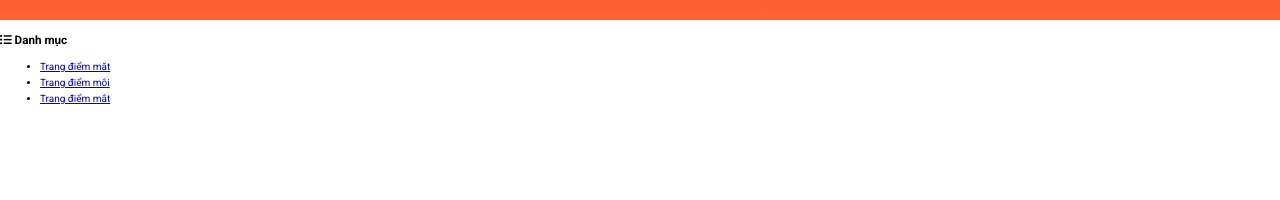
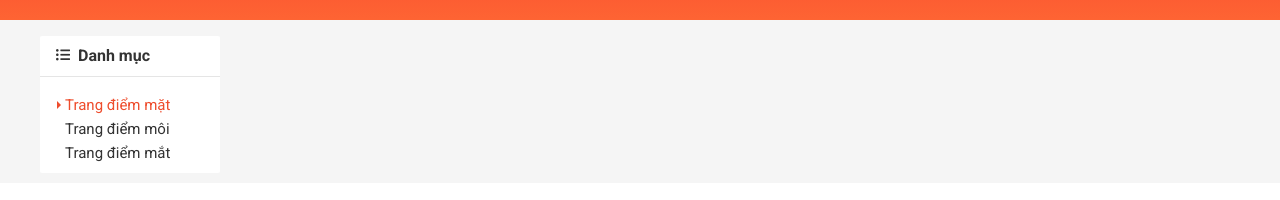
Before and after one commit to vietduc3001/shopee, a plain HTML site: page index.html in a window 1280 px wide. Shown: the part 100-300 px from the top of the page. Drawn offline with nearby package versions, Linux system fonts and the light colour scheme.

Commit message:
21:37 05/12/2021 laptop

```diff
--- a/assests/css/base.css
+++ b/assests/css/base.css
@@ -36,7 +36,23 @@ html {
 .grid__row {
     display: flex;
     flex-wrap: wrap;
+    margin-left: -12px;
+    margin-right: -12px;
 }
+
+/* Test */
+.grid__column-2 {
+    padding-left: 12px;
+    padding-right: 12px;
+    width: 16.667%;
+}
+
+.grid__column-8 {
+    padding-left: 12px;
+    padding-right: 12px;
+    width: 83.333%;
+}
+
 
 /* Animation */
 @keyframes fadeIn {
--- a/assests/css/main.css
+++ b/assests/css/main.css
@@ -837,3 +837,67 @@ border-radius: 2px;
     color: var(--text-color);
     line-height: 38px;
 }
+
+/* App container */
+.app__container {
+    background-color: #f5f5f5;
+}
+
+.category {
+    background-color: var(--white-color);
+    border-radius: 2px;
+}
+
+.category__heading {
+    font-size: 1.6rem;
+    color: var(--text-color);
+    padding: 12px 16px;
+    border-bottom: 1px solid rgba(0, 0, 0, 0.1);
+}
+
+.category__heading-icon {
+    font-size: 1.4rem;
+    margin-right: 4px;
+    position: relative;
+    top: -1px;
+}
+
+.category-list {
+    padding: 0 0 8px 0;
+    list-style: none;
+    margin-left: 9px;
+}
+
+.category-item {
+
+}
+
+.category-item--active .category-item__link {
+    color: var(--primary-color);
+}
+
+.category-item--active .category-item__link::before {
+    content: "";
+    position: absolute;
+    top: 50%;
+    left: 8px;
+    transform: translateY(-50%);
+    border: 4px solid;
+    border-color: transparent transparent transparent var(--primary-color);
+}
+
+.category-item__link {
+    position: relative;
+    text-decoration: none;
+    font-size: 1.5rem;
+    color: var(--text-color);
+    padding: 4px 16px;
+    display: block;
+    transition: right linear 0.1s;
+    right: 0;
+}
+
+.category-item__link:hover {
+    right: -4px;
+    color: var(--primary-color);
+}
--- a/index.html
+++ b/index.html
@@ -258,10 +258,13 @@
             </div>
         </header>
 
-        <div class="container">
+        <div class="app__container">
+            <div class="grid">
+                <div class="grid__row">
+                    <div class="grid__column-2">
                         <nav class="category">
                             <h3 class="category__heading">
-                    <i class="fas fa-list-ul"></i>
+                                <i class="category__heading-icon fas fa-list-ul"></i>
                                 Danh mục
                             </h3>
 
@@ -277,6 +280,13 @@
                                 </li>
                             </ul>
                         </nav>
+                    </div>
+
+                    <div class="grid__column-10">
+
+                    </div>
+                </div>
+            </div>
         </div>
 
         <footer class="footer">
```
Lines whose indentation alone changed are shown as unchanged.
